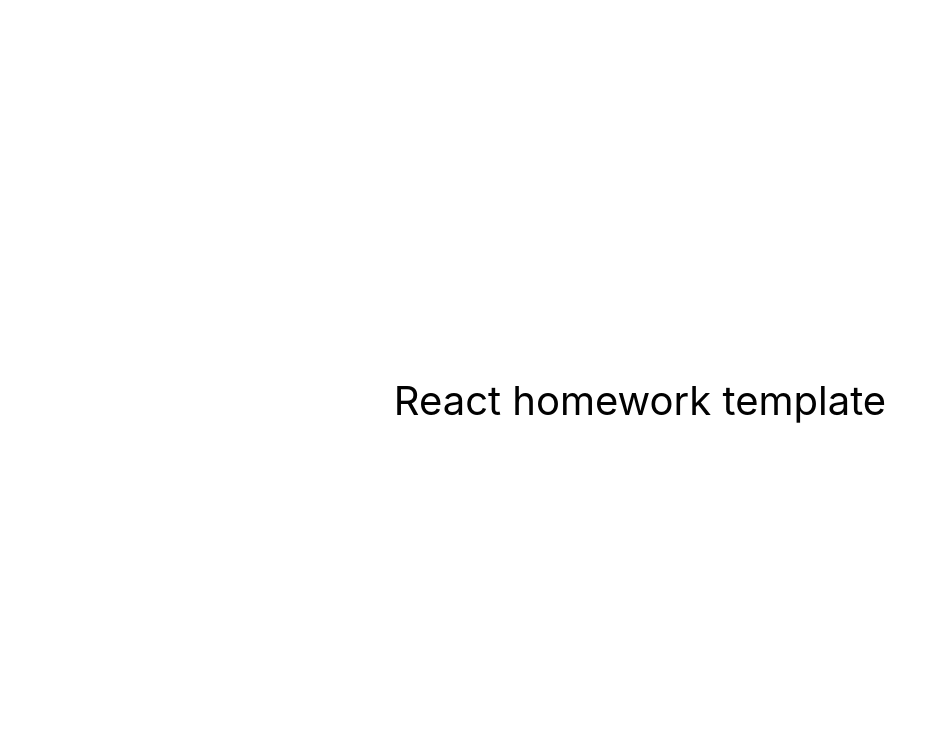
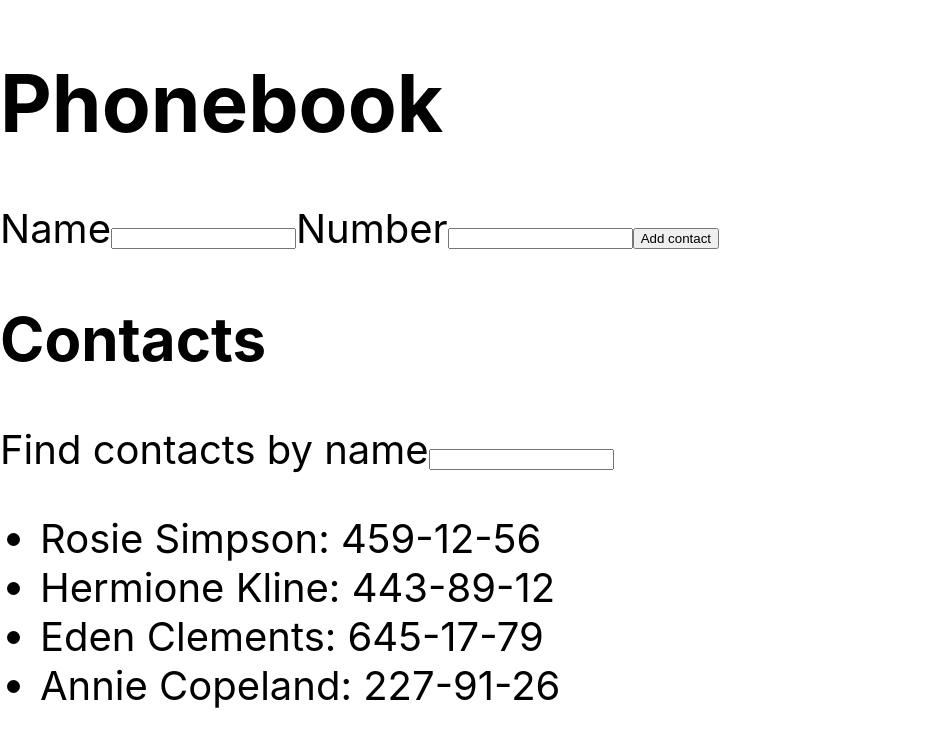
Before and after one commit to pawelwiteckiwawrzyniak/goit-react-hw-02-phonebook, a React (Create React App) app: page / in a window 1280 px wide. Shown: the top 746 px of the page, without its empty margins (0-945 px from the left). Built offline with nearby package versions, Linux system fonts and the light colour scheme.

Commit message:
Done jsx, css left

```diff
--- a/package.json
+++ b/package.json
@@ -7,6 +7,7 @@
     "@testing-library/jest-dom": "^5.16.3",
     "@testing-library/react": "^12.1.4",
     "@testing-library/user-event": "^13.5.0",
+    "nanoid": "^5.0.1",
     "react": "^18.1.0",
     "react-dom": "^18.1.0",
     "react-scripts": "5.0.1",
@@ -36,5 +37,8 @@
       "last 1 firefox version",
       "last 1 safari version"
     ]
+  },
+  "devDependencies": {
+    "prop-types": "^15.8.1"
   }
 }
--- a/src/components/App.jsx
+++ b/src/components/App.jsx
@@ -1,16 +1,53 @@
-export const App = () => {
+import { Component } from 'react';
+import { nanoid } from 'nanoid';
+import { ContactForm } from './ContactForm';
+import { ContactList } from './ContactList';
+import { ContactFilter } from './ContactFilter';
+
+export class App extends Component {
+  state = {
+    contacts: [
+      { id: 'id-1', name: 'Rosie Simpson', number: '459-12-56' },
+      { id: 'id-2', name: 'Hermione Kline', number: '443-89-12' },
+      { id: 'id-3', name: 'Eden Clements', number: '645-17-79' },
+      { id: 'id-4', name: 'Annie Copeland', number: '227-91-26' },
+    ],
+    filter: '',
+  };
+
+  handleSubmit = event => {
+    event.preventDefault();
+    const form = event.currentTarget;
+    const name = form.elements.name.value;
+    const number = form.elements.number.value;
+    const id = nanoid();
+    this.setState({
+      contacts: [...this.state.contacts, { name, id, number }],
+    });
+  };
+
+  handleFilter = event => {
+    const filteredName = event.currentTarget.value;
+    this.setState({ filter: filteredName.toLowerCase() });
+  };
+
+  render() {
     return (
       <div
         style={{
-        height: '100vh',
-        display: 'flex',
-        justifyContent: 'center',
-        alignItems: 'center',
           fontSize: 40,
-        color: '#010101'
+          color: '#010101',
         }}
       >
-      React homework template
+        <h1>Phonebook</h1>
+        <ContactForm handleSubmit={this.handleSubmit}></ContactForm>
+        <h2>Contacts</h2>
+        <ContactFilter handleFilter={this.handleFilter}></ContactFilter>
+        <ContactList
+          contacts={this.state.contacts}
+          filterPhrase={this.state.filter}
+        ></ContactList>
       </div>
     );
-};
+  }
+}
--- /dev/null
+++ b/src/components/ContactFilter.jsx
@@ -0,0 +1,13 @@
+import { Fragment } from 'react';
+import PropTypes from 'prop-types';
+
+export const ContactFilter = ({ handleFilter }) => (
+  <Fragment>
+    <span>Find contacts by name</span>
+    <input type="text" name="filter" onChange={handleFilter}></input>
+  </Fragment>
+);
+
+ContactFilter.propTypes = {
+  handleFilter: PropTypes.func,
+};
--- /dev/null
+++ b/src/components/ContactForm.jsx
@@ -0,0 +1,29 @@
+import PropTypes from 'prop-types';
+
+export const ContactForm = ({ handleSubmit }) => (
+  <div>
+    <form onSubmit={handleSubmit}>
+      <span>Name</span>
+      <input
+        type="text"
+        name="name"
+        pattern="^[a-zA-Zа-яА-Я]+(([' \-][a-zA-Zа-яА-Я ])?[a-zA-Zа-яА-Я]*)*$"
+        title="Name may contain only letters, apostrophe, dash and spaces. For example Adrian, Jacob Mercer, Charles de Batz de Castelmore d'Artagnan"
+        required
+      />
+      <span>Number</span>
+      <input
+        type="tel"
+        name="number"
+        pattern="\+?\d{1,4}?[\-.\s]?\(?\d{1,3}?\)?[\-.\s]?\d{1,4}[\-.\s]?\d{1,4}[\-.\s]?\d{1,9}"
+        title="Phone number must be digits and can contain spaces, dashes, parentheses and can start with +"
+        required
+      />
+      <button type="submit">Add contact</button>
+    </form>
+  </div>
+);
+
+ContactForm.propTypes = {
+  handleSubmit: PropTypes.func,
+};
--- /dev/null
+++ b/src/components/ContactList.jsx
@@ -0,0 +1,46 @@
+import PropTypes from 'prop-types';
+
+export const ContactList = ({ contacts, filterPhrase }) => {
+  const handleFilteredList = () => {
+    let filteredNames = [];
+    contacts.forEach(contact => {
+      if (contact.name.toLowerCase().includes(filterPhrase)) {
+        filteredNames.push(contact);
+      }
+    });
+    return filteredNames;
+  };
+
+  if (filterPhrase === '') {
+    return (
+      <ul>
+        {contacts.map(item => (
+          <li key={item.id}>
+            {item.name}: {item.number}
+          </li>
+        ))}
+      </ul>
+    );
+  } else {
+    return (
+      <ul>
+        {handleFilteredList().map(item => (
+          <li key={item.id}>
+            {item.name}: {item.number}
+          </li>
+        ))}
+      </ul>
+    );
+  }
+};
+
+ContactList.propTypes = {
+  contacts: PropTypes.arrayOf(
+    PropTypes.shape({
+      name: PropTypes.string,
+      id: PropTypes.string,
+      number: PropTypes.string,
+    })
+  ),
+  filterPhrase: PropTypes.string,
+};
```
Also changed, not shown: 1 other file (tests, documents, lock files or other folders). Lines whose indentation alone changed are shown as unchanged.
